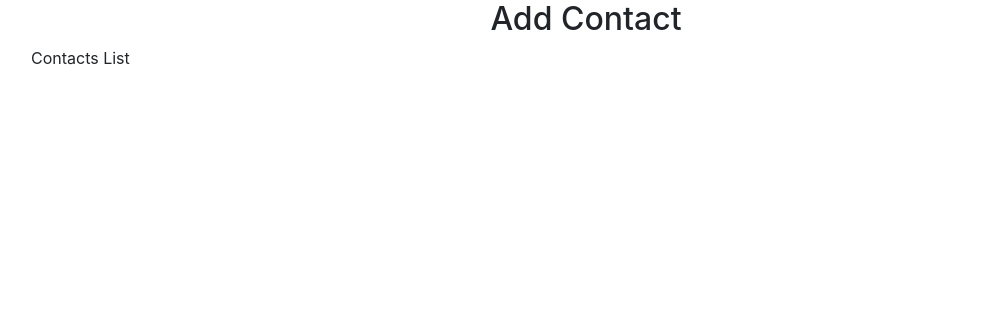
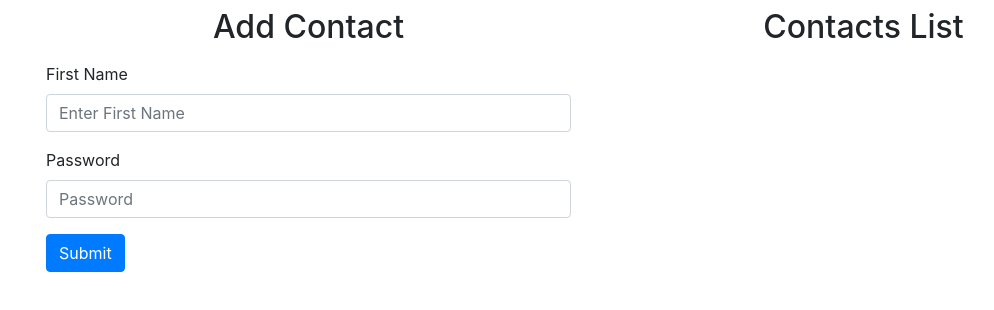
Before and after one commit to AnanthReddy2021/contacts-app, a React (Create React App) app: page / in a window 1280 px wide. Shown: the top 310 px of the page, without its empty margins (54-1048 px from the left). Built offline with nearby package versions, Linux system fonts and the light colour scheme.

Commit message:
Components modified (03-07-2021)

```diff
--- a/src/App.js
+++ b/src/App.js
@@ -4,7 +4,7 @@ import ContactList from './Components/ContactList'
 
 const App=()=>{
   return(
-    <div className="container">
+    <div className="container d-flex flex-direction-row">
       <AddContact/>
       <ContactList/>
     </div>
--- a/src/Components/AddContact.js
+++ b/src/Components/AddContact.js
@@ -2,9 +2,22 @@ import React from 'react';
 
 const AddContact = () => {
     return (
-        <div className="container">
-            <div class="row justify-content-center">
+        <div className="col-sm-6">
+            <div class="row justify-content-center m-2">
                 <h2>Add Contact</h2>
+            </div>
+            <div>
+                <form>
+                    <div class="form-group">
+                        <label for="First Name">First Name</label>
+                        <input type="text" class="form-control" placeholder="Enter First Name"/>
+                    </div>
+                    <div class="form-group">
+                        <label for="exampleInputPassword1">Password</label>
+                        <input type="password" class="form-control" id="exampleInputPassword1" placeholder="Password"/>
+                    </div>
+                    <button type="submit" class="btn btn-primary">Submit</button>
+                </form>
             </div>
         </div>
     );
--- a/src/Components/ContactList.js
+++ b/src/Components/ContactList.js
@@ -1,11 +1,16 @@
 import React from 'react';
 
-const ContactList = () => {
+const ContactsList = () => {
     return (
-        <div className="conainer">
-            Contacts List
+        <div className="col-sm-6">
+            <div class="row justify-content-center m-2">
+                <h2>Contacts List</h2>
+            </div>
+            <div>
+
+            </div>
         </div>
     );
 };
 
-export default ContactList;
+export default ContactsList;
```
Also changed, not shown: 6 other files (tests, documents, lock files or other folders).
